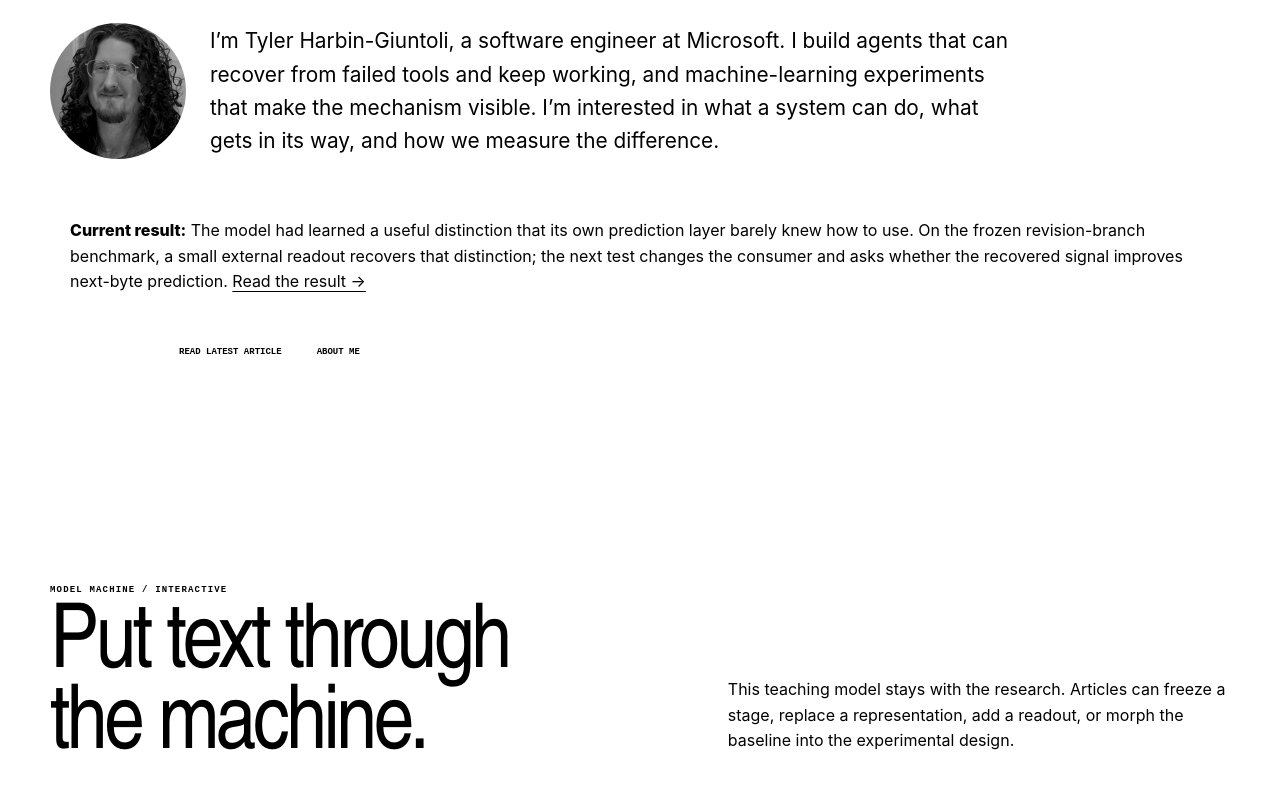
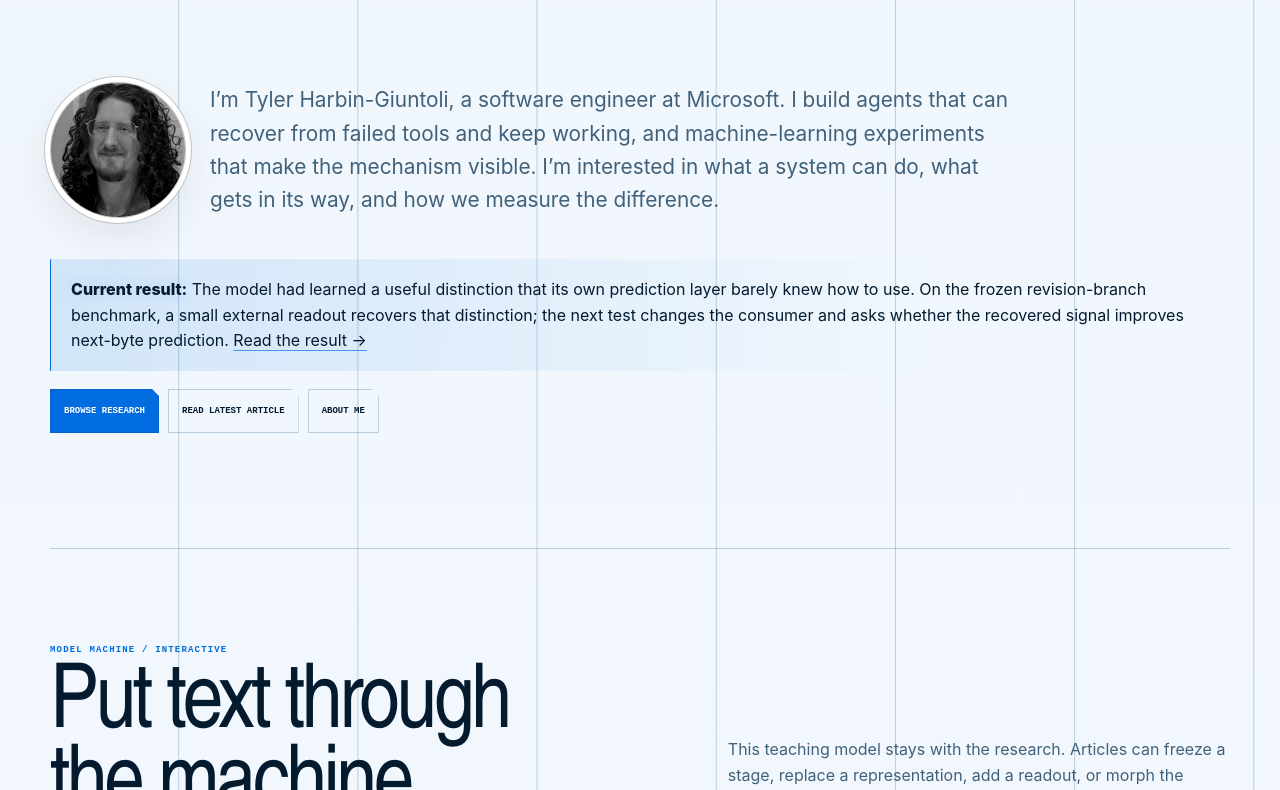
Before and after one commit to pH34r-pH/Portfolio, a website: page site/index.html in a window 1280 px wide. Shown: the part 686-1476 px from the top of the page. Drawn offline with nearby package versions, Linux system fonts and the light colour scheme; no server answers.

Commit message:
fix: restore valid CSS boundary before 2071 root tokens

```diff
--- a/site/assets/site.css
+++ b/site/assets/site.css
@@ -4,8 +4,7 @@
 @media(pointer:coarse){.compiled-experiment-evidence summary{min-height:48px;padding:12px 14px}}
 @media(max-width:760px){main{width:calc(100% - 28px)}.primary-nav{display:none}.wordmark span{display:none}.topbar{gap:8px}.site-menu{right:10px;width:calc(100vw - 20px)}.person-intro{display:block}.profile-portrait{width:108px;height:108px;margin-bottom:20px}.program-grid{grid-template-columns:1fr}footer{display:block}.synthetic-projection-control{grid-template-columns:1fr}.synthetic-projection-control svg{grid-row:auto;max-width:280px}.synthetic-projection-control .control-help{grid-column:auto}}
 @media(max-width:360px){main,.notebook-reader{width:calc(100% - 20px)}}
-\n/* Portfolio 2071 — canonical presentation layer.
-   The legacy stylesheet remains underneath temporarily for structural compatibility. */
+/* Portfolio 2071 — canonical presentation layer. */
 
 :root {
   --2071-white: #f7fbff;
```
